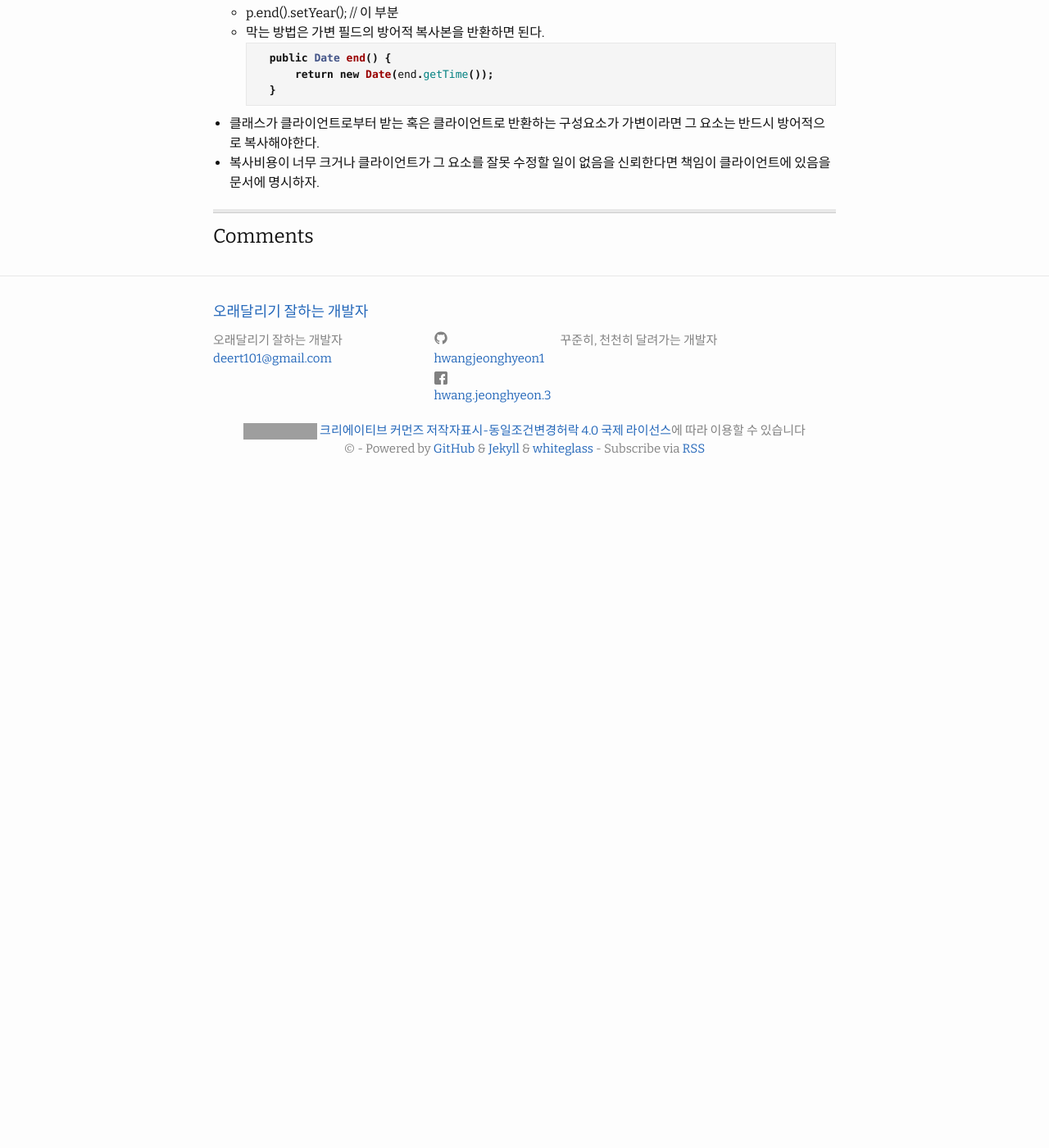
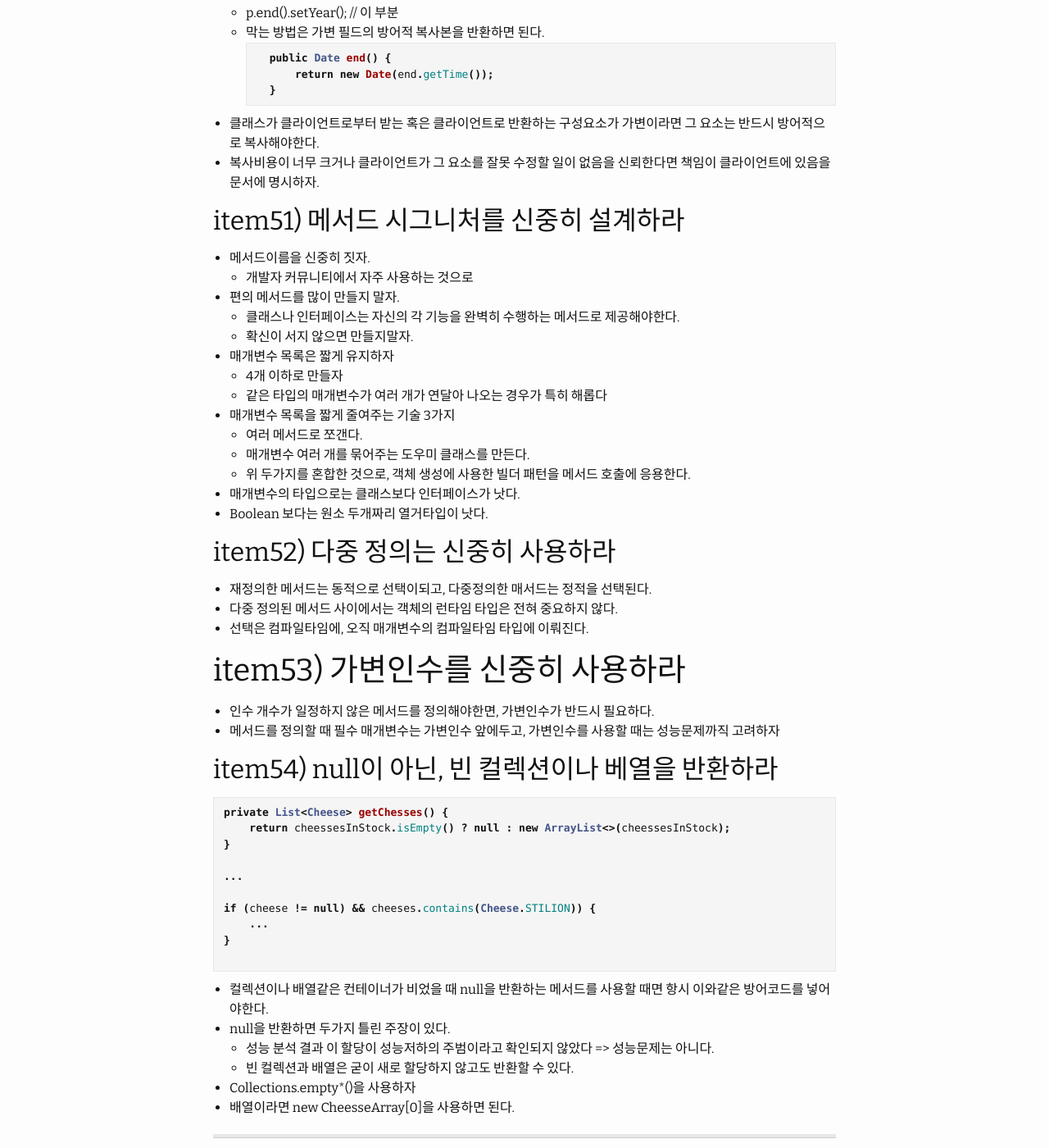
Before and after one commit to HWANGJEONGHYEON1/HWANGJEONGHYEON1.github.io, a Jekyll site: the page built from _posts/2022-06-14-effectivc_java6.md, in a window 1280 px wide and 1400 px high, scrolled down 1664 px. Shown: the whole window at 82% size. Built offline with Jekyll 4.4.1, drawn with Linux system fonts in a browser that asks for light colours; comment, search, counter and statistics services are not loaded; before the commit the page ends 2253 px from its top, so only the background shows below that; grey boxes are pictures that could not be loaded.

Commit message:
[docs] item54

````diff
--- a/_posts/2022-06-14-effectivc_java6.md
+++ b/_posts/2022-06-14-effectivc_java6.md
@@ -99,3 +99,51 @@ public final class Period {
     ```
 - 클래스가 클라이언트로부터 받는 혹은 클라이언트로 반환하는 구성요소가 가변이라면 그 요소는 반드시 방어적으로 복사해야한다.
 - 복사비용이 너무 크거나 클라이언트가 그 요소를 잘못 수정할 일이 없음을 신뢰한다면 책임이 클라이언트에 있음을 문서에 명시하자.
+
+## item51) 메서드 시그니처를 신중히 설계하라
+- 메서드이름을 신중히 짓자.
+    - 개발자 커뮤니티에서 자주 사용하는 것으로
+- 편의 메서드를 많이 만들지 말자.
+    - 클래스나 인터페이스는 자신의 각 기능을 완벽히 수행하는 메서드로 제공해야한다.
+    - 확신이 서지 않으면 만들지말자.
+- 매개변수 목록은 짧게 유지하자
+    - 4개 이하로 만들자
+    - 같은 타입의 매개변수가 여러 개가 연달아 나오는 경우가 특히 해롭다
+- 매개변수 목록을 짧게 줄여주는 기술 3가지
+    - 여러 메서드로 쪼갠다.
+    - 매개변수 여러 개를 묶어주는 도우미 클래스를 만든다.
+    - 위 두가지를 혼합한 것으로, 객체 생성에 사용한 빌더 패턴을 메서드 호출에 응용한다.
+- 매개변수의 타입으로는 클래스보다 인터페이스가 낫다.
+- Boolean 보다는 원소 두개짜리 열거타입이 낫다.
+
+## item52) 다중 정의는 신중히 사용하라
+- 재정의한 메서드는 동적으로 선택이되고, 다중정의한 매서드는 정적을 선택된다.
+- 다중 정의된 메서드 사이에서는 객체의 런타임 타입은 전혀 중요하지 않다.
+- 선택은 컴파일타임에, 오직 매개변수의 컴파일타임 타입에 이뤄진다.
+
+# item53) 가변인수를 신중히 사용하라
+- 인수 개수가 일정하지 않은 메서드를 정의해야한면, 가변인수가 반드시 필요하다.
+- 메서드를 정의할 때 필수 매개변수는 가변인수 앞에두고, 가변인수를 사용할 때는 성능문제까직 고려하자
+
+
+## item54) null이 아닌, 빈 컬렉션이나 베열을 반환하라
+
+```java
+private List<Cheese> getChesses() {
+    return cheessesInStock.isEmpty() ? null : new ArrayList<>(cheessesInStock);
+}
+
+...
+
+if (cheese != null) && cheeses.contains(Cheese.STILION)) {
+    ...
+}
+
+```
+
+- 컬렉션이나 배열같은 컨테이너가 비었을 때 null을 반환하는 메서드를 사용할 때면 항시 이와같은 방어코드를 넣어야한다.
+- null을 반환하면 두가지 틀린 주장이 있다.
+    - 성능 분석 결과 이 할당이 성능저하의 주범이라고 확인되지 않았다 => 성능문제는 아니다.
+    - 빈 컬렉션과 배열은 굳이 새로 할당하지 않고도 반환할 수 있다.
+- Collections.empty*()을 사용하자
+- 배열이라면 new CheesseArray[0]을 사용하면 된다.
````
